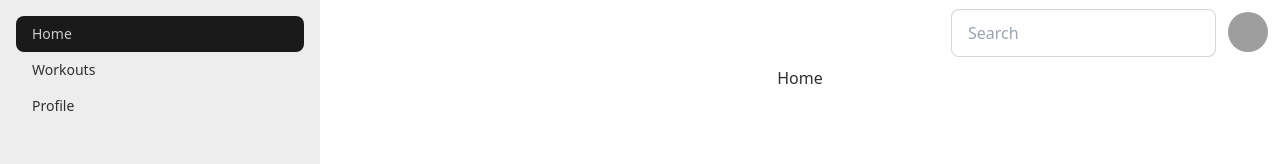
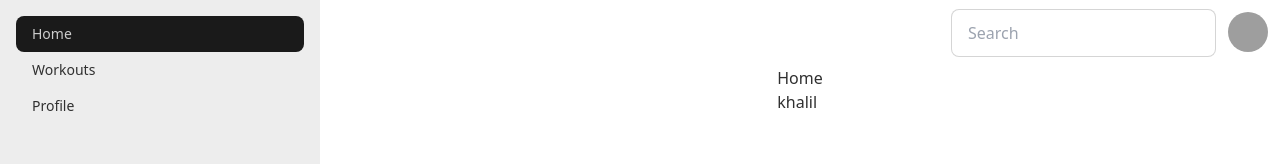
Before and after one commit to khaliltkhalil/strive, a React (Create React App) app: page / in a window 1280 px wide. Shown: the top 164 px of the page. Built offline with nearby package versions, Linux system fonts and the light colour scheme; grey boxes are pictures that could not be loaded.

Commit message:
create Home component

```diff
--- a/src/components/Drawer.js
+++ b/src/components/Drawer.js
@@ -1,6 +1,7 @@
 import React from "react";
 import Navbar from "./Navbar";
 import { Switch, Route, NavLink } from "react-router-dom";
+import Home from "./Home";
 
 function Drawer() {
   return (
@@ -29,7 +30,7 @@ function Drawer() {
         <Navbar />
         <Switch>
           <Route exact path="/">
-            <h1>Home</h1>
+            <Home />
           </Route>
           <Route exact path="/profile">
             <h1>Profile</h1>
--- /dev/null
+++ b/src/components/Home.js
@@ -0,0 +1,14 @@
+import React, { useContext } from "react";
+import { AppContext } from "../context/appContext";
+function Home() {
+  const { user, setUser } = useContext(AppContext);
+
+  return (
+    <div>
+      <h1>Home</h1>
+      <h1>{user.firstName}</h1>
+    </div>
+  );
+}
+
+export default Home;
--- a/src/context/appContext.js
+++ b/src/context/appContext.js
@@ -1,11 +1,11 @@
 import { createContext, useState } from "react";
 
 const AppContext = createContext();
-const [user, setUser] = useState({ firstName: "khalil", lastName: "Khalil" });
 
 function AppProvider({ children }) {
+  const [user, setUser] = useState({ firstName: "khalil", lastName: "Khalil" });
   return (
-    <AppContext.Provider value={(user, setUser)}>
+    <AppContext.Provider value={{ user, setUser }}>
       {children}
     </AppContext.Provider>
   );
--- a/src/index.js
+++ b/src/index.js
@@ -3,10 +3,13 @@ import ReactDOM from "react-dom/client";
 import "./index.css";
 import App from "./components/App";
 import { BrowserRouter as Router } from "react-router-dom";
+import { AppProvider } from "./context/appContext";
 
 const root = ReactDOM.createRoot(document.getElementById("root"));
 root.render(
-  <Router>
-    <App />
-  </Router>
+  <AppProvider>
+    <Router>
+      <App />
+    </Router>
+  </AppProvider>
 );
```
